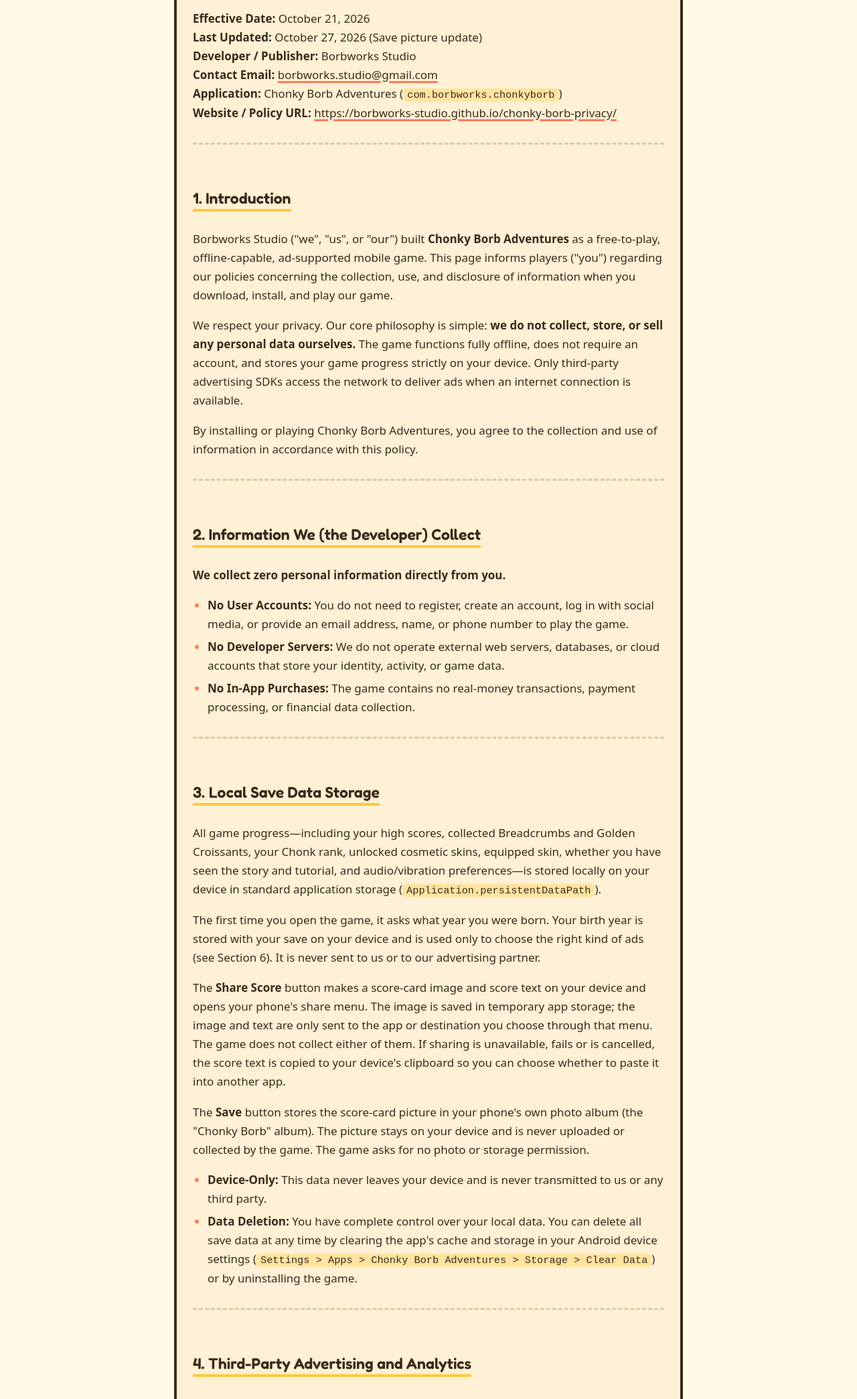
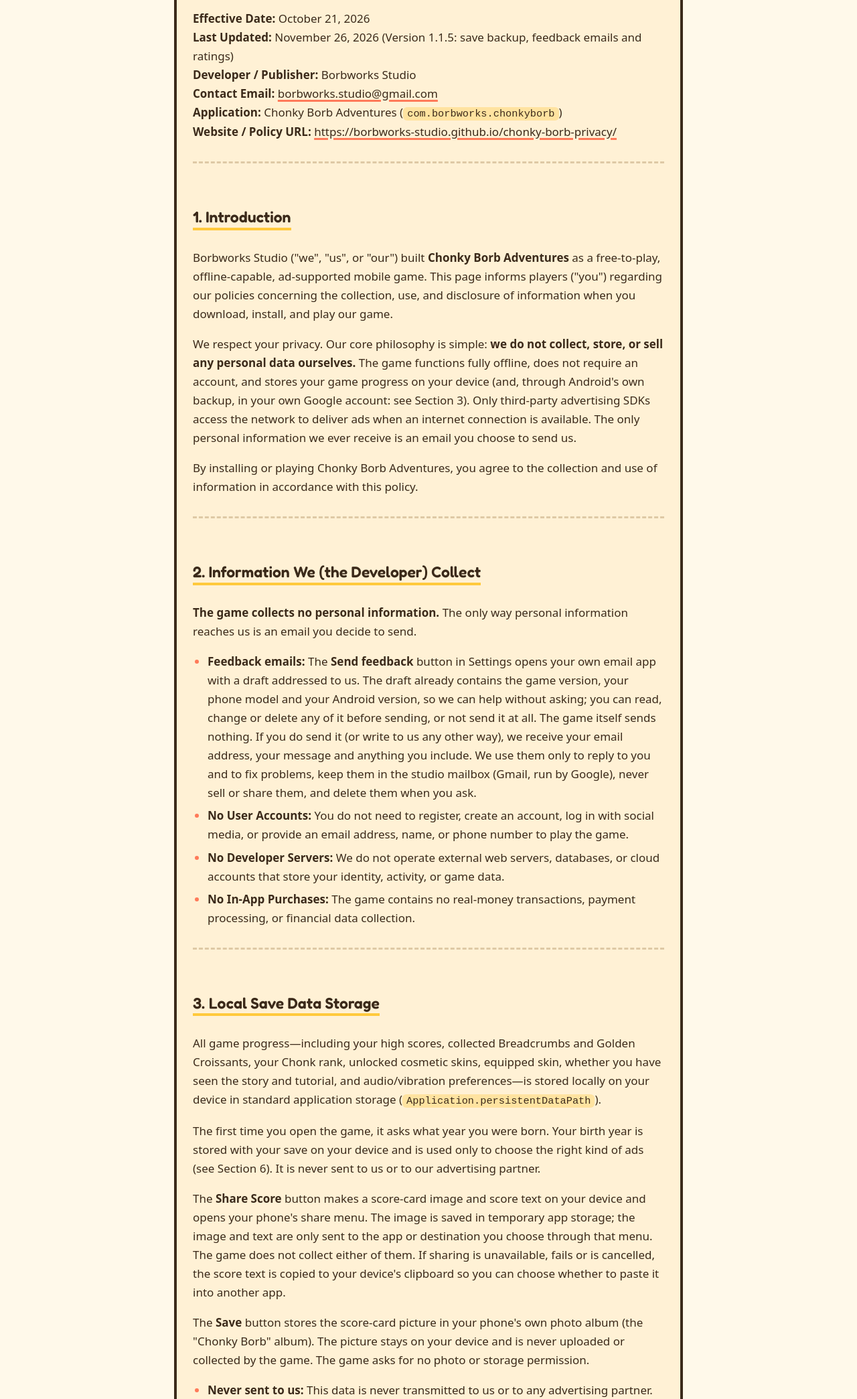
Before and after one commit to borbworks-studio/chonky-borb-privacy, a plain HTML site: page index.html in a window 1280 px wide. Shown: the part 466-2555 px from the top of the page at 67% size. Drawn offline with Linux system fonts and the light colour scheme.

Commit message:
Privacy policy for version 1.1.5: feedback emails, Android save backup, Google Play rating window

```diff
--- a/index.html
+++ b/index.html
@@ -21,7 +21,7 @@
 <article class="panel">
 <h1>Privacy Policy for Chonky Borb Adventures</h1>
 <p><strong>Effective Date:</strong> October 21, 2026<br>
-<strong>Last Updated:</strong> October 27, 2026 (Save picture update)<br>
+<strong>Last Updated:</strong> November 26, 2026 (Version 1.1.5: save backup, feedback emails and ratings)<br>
 <strong>Developer / Publisher:</strong> Borbworks Studio<br>
 <strong>Contact Email:</strong> <a href="mailto:borbworks.studio@gmail.com">borbworks.studio@gmail.com</a><br>
 <strong>Application:</strong> Chonky Borb Adventures (<code>com.borbworks.chonkyborb</code>)<br>
@@ -29,12 +29,13 @@
 <hr>
 <h2>1. Introduction</h2>
 <p>Borbworks Studio ("we", "us", or "our") built <strong>Chonky Borb Adventures</strong> as a free-to-play, offline-capable, ad-supported mobile game. This page informs players ("you") regarding our policies concerning the collection, use, and disclosure of information when you download, install, and play our game.</p>
-<p>We respect your privacy. Our core philosophy is simple: <strong>we do not collect, store, or sell any personal data ourselves.</strong> The game functions fully offline, does not require an account, and stores your game progress strictly on your device. Only third-party advertising SDKs access the network to deliver ads when an internet connection is available.</p>
+<p>We respect your privacy. Our core philosophy is simple: <strong>we do not collect, store, or sell any personal data ourselves.</strong> The game functions fully offline, does not require an account, and stores your game progress on your device (and, through Android's own backup, in your own Google account: see Section 3). Only third-party advertising SDKs access the network to deliver ads when an internet connection is available. The only personal information we ever receive is an email you choose to send us.</p>
 <p>By installing or playing Chonky Borb Adventures, you agree to the collection and use of information in accordance with this policy.</p>
 <hr>
 <h2>2. Information We (the Developer) Collect</h2>
-<p><strong>We collect zero personal information directly from you.</strong></p>
+<p><strong>The game collects no personal information.</strong> The only way personal information reaches us is an email you decide to send.</p>
 <ul>
+<li><strong>Feedback emails:</strong> The <strong>Send feedback</strong> button in Settings opens your own email app with a draft addressed to us. The draft already contains the game version, your phone model and your Android version, so we can help without asking; you can read, change or delete any of it before sending, or not send it at all. The game itself sends nothing. If you do send it (or write to us any other way), we receive your email address, your message and anything you include. We use them only to reply to you and to fix problems, keep them in the studio mailbox (Gmail, run by Google), never sell or share them, and delete them when you ask.</li>
 <li><strong>No User Accounts:</strong> You do not need to register, create an account, log in with social media, or provide an email address, name, or phone number to play the game.</li>
 <li><strong>No Developer Servers:</strong> We do not operate external web servers, databases, or cloud accounts that store your identity, activity, or game data.</li>
 <li><strong>No In-App Purchases:</strong> The game contains no real-money transactions, payment processing, or financial data collection.</li>
@@ -46,9 +47,12 @@
 <p>The <strong>Share Score</strong> button makes a score-card image and score text on your device and opens your phone's share menu. The image is saved in temporary app storage; the image and text are only sent to the app or destination you choose through that menu. The game does not collect either of them. If sharing is unavailable, fails or is cancelled, the score text is copied to your device's clipboard so you can choose whether to paste it into another app.</p>
 <p>The <strong>Save</strong> button stores the score-card picture in your phone's own photo album (the "Chonky Borb" album). The picture stays on your device and is never uploaded or collected by the game. The game asks for no photo or storage permission.</p>
 <ul>
-<li><strong>Device-Only:</strong> This data never leaves your device and is never transmitted to us or any third party.</li>
-<li><strong>Data Deletion:</strong> You have complete control over your local data. You can delete all save data at any time by clearing the app's cache and storage in your Android device settings (<code>Settings &gt; Apps &gt; Chonky Borb Adventures &gt; Storage &gt; Clear Data</code>) or by uninstalling the game.</li>
+<li><strong>Never sent to us:</strong> This data is never transmitted to us or to any advertising partner.</li>
+<li><strong>Android backup:</strong> So you don't lose your progress when you change phones, your save file (and its safety copy, nothing else) is included in <strong>Android's automatic backup</strong>. Android copies it to your own Google account and puts it back when you install the game again or set up a new phone. This is done by Android and Google under your Google account's backup settings; we can't see, open or download your backup. You can turn backup off in your phone's backup settings (usually <code>Settings &gt; Google &gt; Backup</code>, or <code>Settings &gt; System &gt; Backup</code>).</li>
+<li><strong>Data Deletion:</strong> You have complete control over your data. You can delete all save data at any time by clearing the app's storage in your Android device settings (<code>Settings &gt; Apps &gt; Chonky Borb Adventures &gt; Storage &gt; Clear Data</code>) or by uninstalling the game. To delete the backup copy as well, delete it from your Google account's backups (Google Drive app or drive.google.com, under <strong>Backups</strong>) or turn backup off.</li>
 </ul>
+<h3>Ratings and the store page</h3>
+<p>After some games, the game may show <strong>Google Play's own rating window</strong> once. It is run by Google Play: the game doesn't see whether you rated, what you rated, or what you wrote, and your rating and review are handled under Google Play's terms and privacy policy. The <strong>Rate the game</strong> button in Settings simply opens the game's page in the Play Store.</p>
 <hr>
 <h2>4. Third-Party Advertising and Analytics</h2>
 <p>Chonky Borb Adventures is offered for free and is supported by in-game advertisements (rewarded video ads for optional game bonuses, occasional interstitial ads shown between runs, and an adaptive banner at the top of the screen, including during gameplay).</p>
@@ -98,7 +102,7 @@
 <h2>8. Data Security and Transmission</h2>
 <ul>
 <li><strong>Encryption in Transit:</strong> All network requests initiated by integrated advertising SDKs are transmitted using industry-standard HTTPS / Transport Layer Security (TLS) encryption.</li>
-<li><strong>No Remote Storage:</strong> Because we do not operate remote user databases or collect personal data, we do not store your personal information on external servers.</li>
+<li><strong>No Remote Storage:</strong> We do not operate servers or user databases. The only personal information we keep is an email you choose to send us, in the studio's Gmail mailbox (see Section 2). Your save's Android backup lives in your own Google account, not with us.</li>
 </ul>
 <hr>
 <h2>9. Changes to This Privacy Policy</h2>
```
